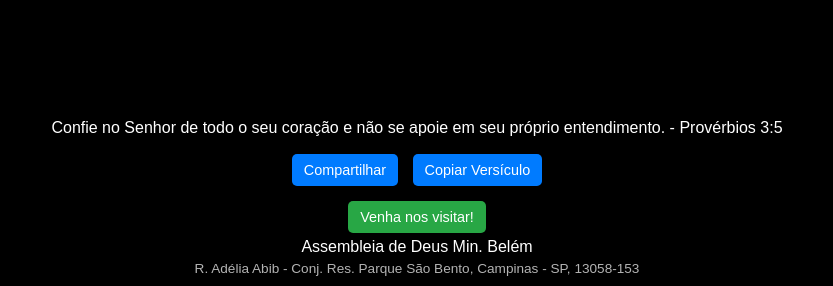
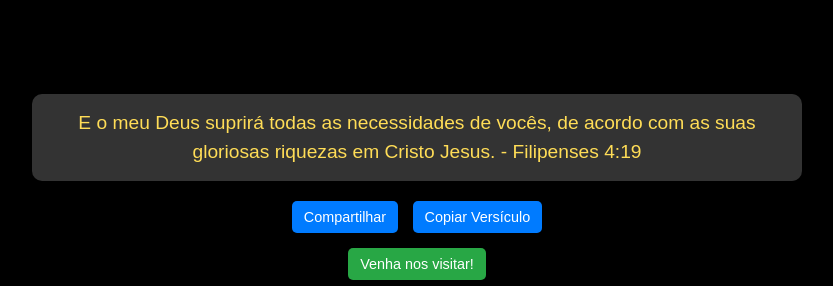
Before and after one commit to alexsandroop/alexsandro, a plain HTML site: page index.html in a window 1280 px wide. Shown: the part 73-359 px from the top of the page, without its empty margins (223-1056 px from the left). Drawn offline with Linux system fonts and the light colour scheme.

Commit message:
Update index.html
Signed-off-by: alexsandroop <frasefraseyou@gmail.com>

```diff
--- a/index.html
+++ b/index.html
@@ -40,7 +40,7 @@
         }
 
         .logo {
-            max-width: 200px;
+            max-width: 180px;
             width: 100%;
             height: auto;
         }
@@ -58,10 +58,16 @@
             color: #28a745;
         }
 
+        /* Estilo de destaque para o versículo */
         .verse {
-            font-size: 1rem;
-            margin-bottom: 10px;
-            line-height: 1.4;
+            font-size: 1.2rem;
+            margin-bottom: 15px;
+            line-height: 1.5;
+            color: #ffdd57;
+            background-color: #333;
+            padding: 15px;
+            border-radius: 10px;
+            box-shadow: 0px 4px 6px rgba(0, 0, 0, 0.5);
         }
 
         .church-info {
@@ -159,17 +165,21 @@
 
     <script>
         const verses = [
-            "Deleite-se no Senhor, e ele atenderá aos desejos do seu coração. - Salmos 37:4",
-            "O Senhor é o meu pastor; de nada terei falta. - Salmos 23:1",
-            "Tudo posso naquele que me fortalece. - Filipenses 4:13",
-            "Porque Deus tanto amou o mundo que deu o seu Filho Unigênito, para que todo o que nele crer não pereça, mas tenha a vida eterna. - João 3:16",
-            "Bem-aventurados os que têm fome e sede de justiça, pois serão satisfeitos. - Mateus 5:6",
-            "Por isso não tema, pois eu estou com você; não tenha medo, pois eu sou o seu Deus. - Isaías 41:10",
-            "Mas aqueles que esperam no Senhor renovam as suas forças. - Isaías 40:31",
+            "Porque eu bem sei os planos que tenho para você, diz o Senhor, planos de fazê-los prosperar e não de causar dano, planos de dar a vocês esperança e um futuro. - Jeremias 29:11",
+            "Venham a mim, todos os que estão cansados e sobrecarregados, e eu darei descanso a vocês. - Mateus 11:28",
+            "Deixe todas as suas preocupações com ele, pois ele cuida de você. - 1 Pedro 5:7",
+            "O Senhor está perto dos que têm o coração quebrantado e salva os de espírito abatido. - Salmos 34:18",
+            "Eu sou a luz do mundo. Quem me segue nunca andará em trevas, mas terá a luz da vida. - João 8:12",
+            "Jesus respondeu: Eu sou o caminho, a verdade e a vida. Ninguém vem ao Pai, a não ser por mim. - João 14:6",
+            "Deus é o nosso refúgio e a nossa fortaleza, auxílio sempre presente na adversidade. - Salmos 46:1",
+            "Aquele que habita no abrigo do Altíssimo e descansa à sombra do Todo-Poderoso pode dizer ao Senhor: Tu és o meu refúgio e a minha fortaleza, o meu Deus, em quem confio. - Salmos 91:1-2",
+            "Busquem, pois, em primeiro lugar o Reino de Deus e a sua justiça, e todas essas coisas lhes serão acrescentadas. - Mateus 6:33",
+            "Eu lhes darei um novo coração e porei um espírito novo em vocês; tirarei de vocês o coração de pedra e lhes darei um coração de carne. - Ezequiel 36:26",
             "Clame a mim e eu responderei, e direi a você coisas grandiosas e insondáveis que você não conhece. - Jeremias 33:3",
             "O choro pode durar uma noite, mas a alegria vem pela manhã. - Salmos 30:5",
-            "Se Deus é por nós, quem será contra nós? - Romanos 8:31",
-            "Confie no Senhor de todo o seu coração e não se apoie em seu próprio entendimento. - Provérbios 3:5"
+            "Se confessarmos os nossos pecados, ele é fiel e justo para perdoar os nossos pecados e nos purificar de toda injustiça. - 1 João 1:9",
+            "Assim, se o Filho os libertar, vocês de fato serão livres. - João 8:36",
+            "E o meu Deus suprirá todas as necessidades de vocês, de acordo com as suas gloriosas riquezas em Cristo Jesus. - Filipenses 4:19"
         ];
 
         const randomVerse = verses[Math.floor(Math.random() * verses.length)];
```
